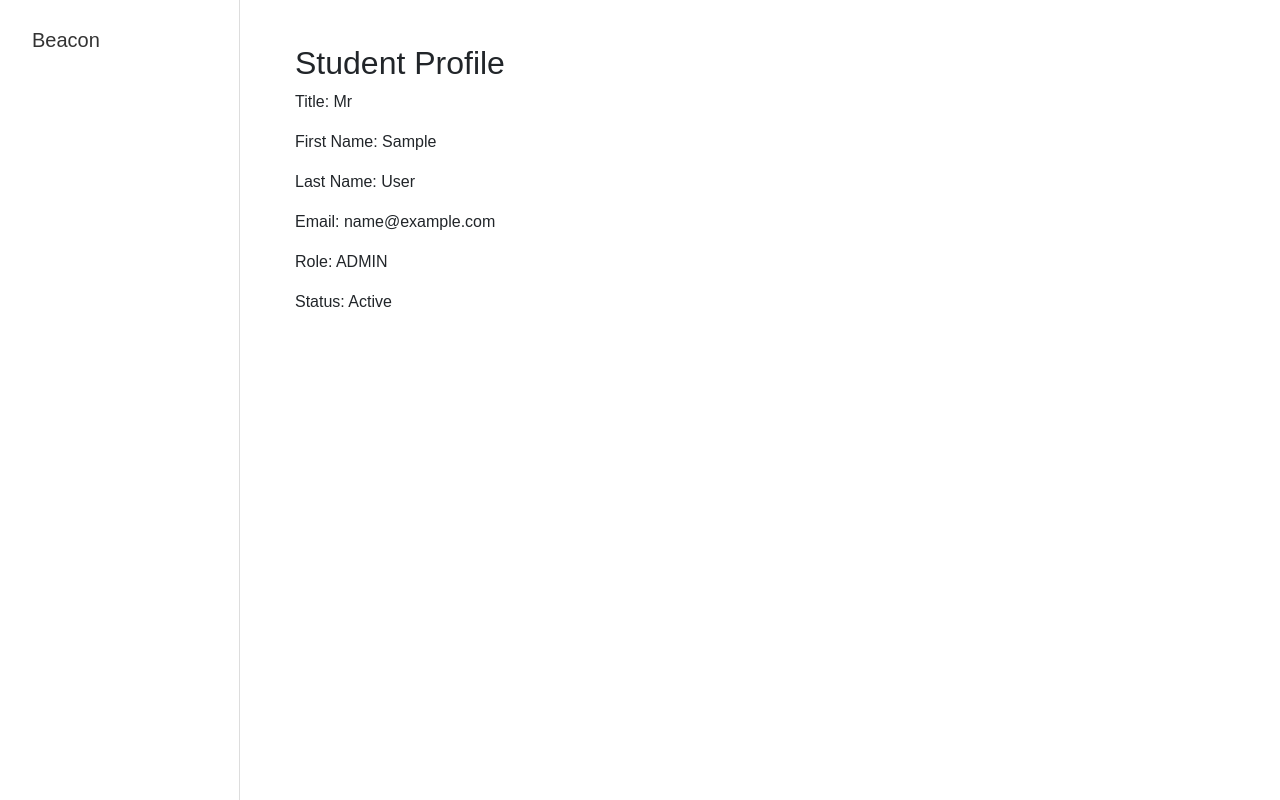
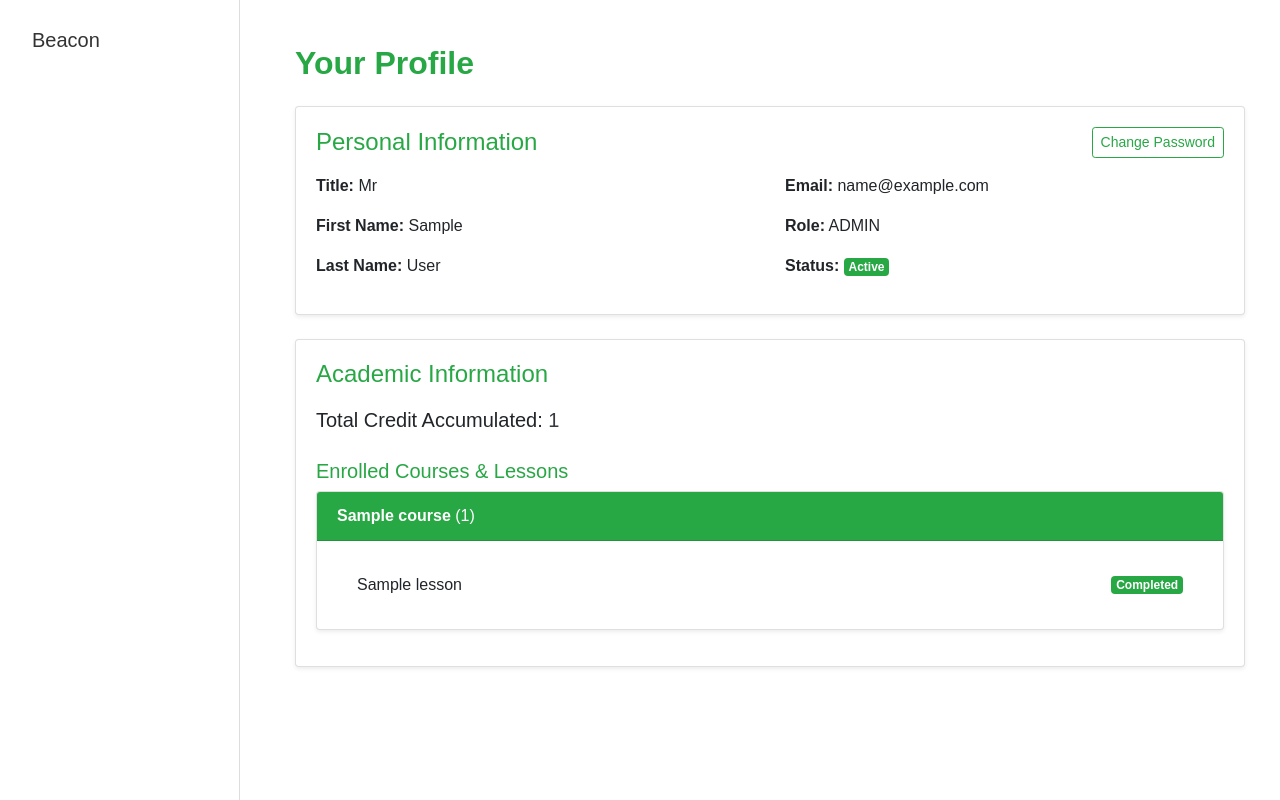
Before and after one commit to tanChicken/beacon, a Django app: page /student/profile/ in a window 1280 px wide. Run offline with Django 5.2, Linux system fonts and the light colour scheme; a user stored in the database is signed in; tables that the repository leaves empty hold one stand-in row (values such as "Sample post"); some libraries are stand-ins or nearby versions.

Commit message:
feat(student): display the enrolled course and lessons under student tab

```diff
--- a/mysite/beacon/templates/student_profile.html
+++ b/mysite/beacon/templates/student_profile.html
@@ -2,16 +2,85 @@
 {% block title %}Student Profile{% endblock %}
 {% block content %}
 <div class="container mt-4">
-  <h2>Student Profile</h2>
-    <p>Title: {{ profile.title }} </p>
-    <p>First Name: {{ profile.first_name }} </p>
-    <p>Last Name: {{ profile.last_name }}
-    <p>Email: {{ profile.user.email }}</p>
-    <p>Role: {{ profile.user.role }}</p>
-    {% if profile.user.is_active %}
-        <p>Status: Active</p>
-    {% else %}
-        <p>Status: Inactive</p>
-    {% endif %}
+  <h2 class="mb-4 text-success"><strong>Your Profile</strong></h2>
+
+  <!-- Profile Information -->
+  <div class="card shadow-sm mb-4">
+    <div class="card-body">
+      <div class="d-flex justify-content-between align-items-center mb-3">
+        <h4 class="text-success mb-0">Personal Information</h4>
+        <a href="#" class="btn btn-outline-success btn-sm">
+          Change Password
+        </a>
+      </div>
+
+      <div class="row">
+        <div class="col-md-6">
+          <p><strong>Title:</strong> {{ profile.title }}</p>
+          <p><strong>First Name:</strong> {{ profile.first_name }}</p>
+          <p><strong>Last Name:</strong> {{ profile.last_name }}</p>
+        </div>
+        <div class="col-md-6">
+          <p><strong>Email:</strong> {{ profile.user.email }}</p>
+          <p><strong>Role:</strong> {{ profile.user.role }}</p>
+          <p>
+            <strong>Status:</strong>
+            {% if profile.user.is_active %}
+              <span class="badge badge-success">Active</span>
+            {% else %}
+              <span class="badge badge-danger">Inactive</span>
+            {% endif %}
+          </p>
+        </div>
+      </div>
+    </div>
+  </div>
+
+  <!-- Academic Information + Courses -->
+  <div class="card shadow-sm mb-4">
+    <div class="card-body">
+      <h4 class="text-success mb-3">Academic Information</h4>
+
+      <!-- Academic summary -->
+      <p class="lead mb-4">
+        <strong>Total Credit Accumulated:</strong>
+        <span class="text-dark">{{ total_credit }}</span>
+      </p>
+
+      <!-- Courses and lessons -->
+      <h5 class="text-success">Enrolled Courses & Lessons</h5>
+      {% for course in courses %}
+        <div class="card mb-3 shadow-sm">
+          <div class="card-header bg-success text-white">
+            <strong>{{ course.title }}</strong> ({{ course.course_id }})
+          </div>
+          <div class="card-body">
+            {% if course.lessons.all %}
+              <ul class="list-group list-group-flush">
+                {% for lesson in course.lessons.all %}
+                  <li class="list-group-item d-flex justify-content-between align-items-center">
+                    {{ lesson.title }}
+                    {% if lesson.enrolment %}
+                      {% if lesson.enrolment.completed %}
+                        <span class="badge badge-success">Completed</span>
+                      {% else %}
+                        <span class="badge badge-warning text-dark">In Progress</span>
+                      {% endif %}
+                    {% else %}
+                      <span class="badge badge-secondary">Not Enrolled</span>
+                    {% endif %}
+                  </li>
+                {% endfor %}
+              </ul>
+            {% else %}
+              <p class="text-muted">No lessons in this course yet.</p>
+            {% endif %}
+          </div>
+        </div>
+      {% empty %}
+        <p class="text-muted">No courses enrolled.</p>
+      {% endfor %}
+    </div>
+  </div>
 </div>
 {% endblock %}
--- a/mysite/beacon/urls.py
+++ b/mysite/beacon/urls.py
@@ -41,6 +41,7 @@ urlpatterns = [
     path('classroom/<int:pk>/', views.student_classroom_details, name='student_classroom_details'),
     # student profile
     path("student/profile/", views.student_profile, name="student_profile"),
+    # path("student/password/", views.student_password, name="student_password"),
     # student report
     path("student/report/course", views.student_report_course, name="student_report_course"),
 
--- a/mysite/beacon/views.py
+++ b/mysite/beacon/views.py
@@ -573,9 +573,34 @@ def delete_classroom(request, pk):
         messages.success(request, "Classroom deleted successfully!")
         return redirect("course_detail", pk=course_pk)
 
+from collections import defaultdict
+
+@login_required
 def student_profile(request):
     profile = get_object_or_404(StudentProfile, user=request.user)
-    return render(request, "student_profile.html", {"profile": profile})
+
+    # All courses the student enrolled in
+    courses = Course.objects.filter(students=request.user).prefetch_related("lessons")
+
+    # All enrolments
+    enrolments = Enrolment.objects.filter(student=request.user).select_related("lesson")
+
+    # Map enrolments by lesson id
+    enrolments_map = {e.lesson.id: e for e in enrolments}
+
+    # Attach enrolment object directly to each lesson
+    for course in courses:
+        for lesson in course.lessons.all():
+            lesson.enrolment = enrolments_map.get(lesson.id)
+
+    total_credit = sum(e.credit_earned for e in enrolments)
+
+    return render(request, "student_profile.html", {
+        "profile": profile,
+        "courses": courses,
+        "total_credit": total_credit,
+    })
+
 
 @role_required("STUDENT")
 def student_report_course(request):
```
